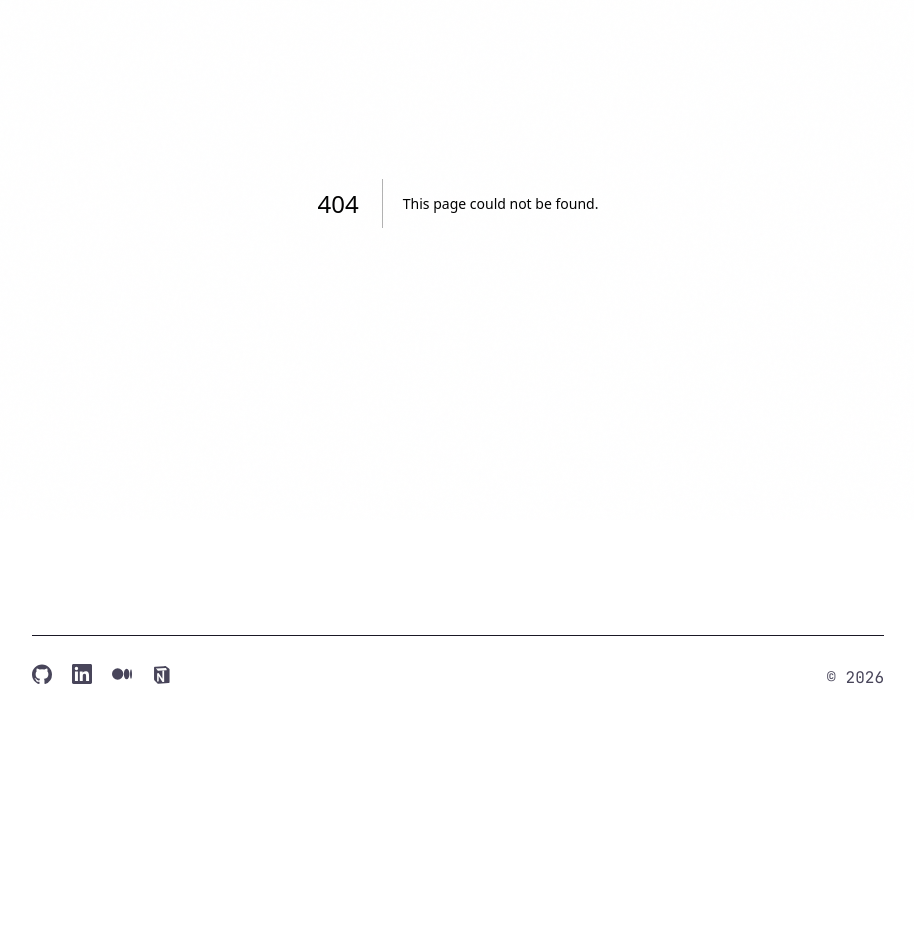
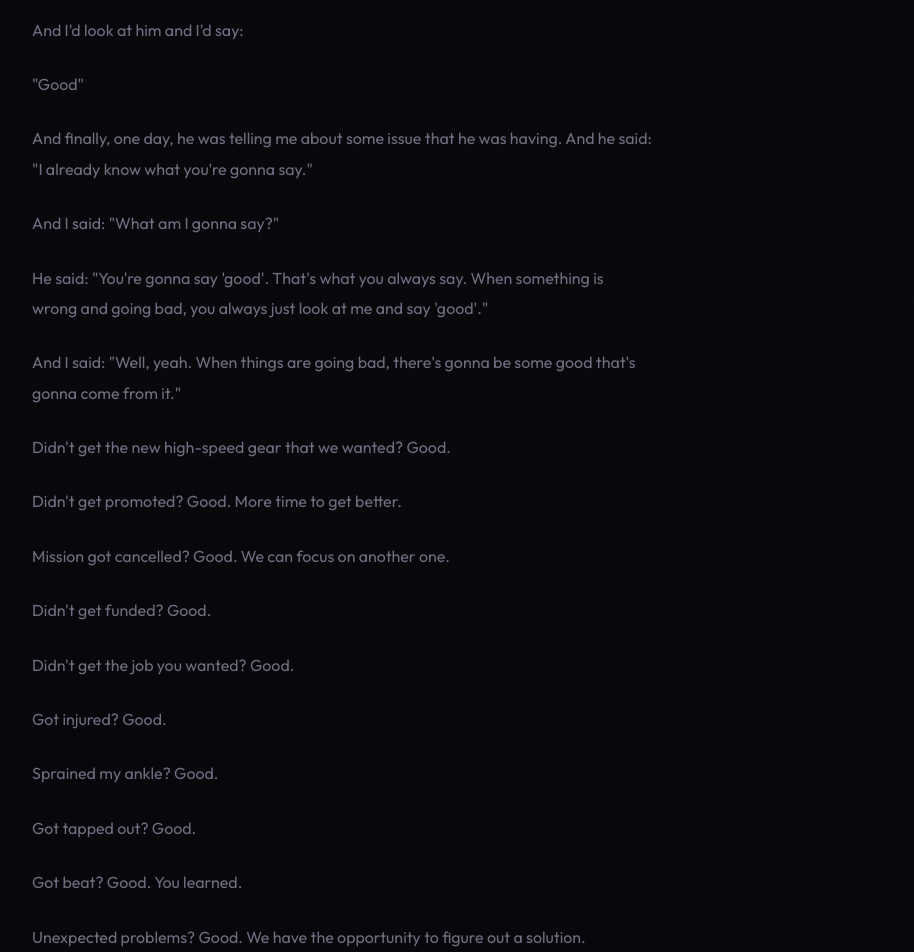
Before and after one commit to shiphrahx/cassia-almeida.com, a Next.js app: page /good in a window 1280 px wide. Before the commit this address had no page. Shown: the part 280-1232 px from the top of the page, without its empty margins (182-1096 px from the left). Before the commit the page ends 1000 px from the top, so only its background shows below. Built offline with nearby package versions, Linux system fonts and the light colour scheme.

Commit message:
feat: add Good page with Jocko Willink quote

```diff
--- a/app/globals.css
+++ b/app/globals.css
@@ -499,6 +499,24 @@ nav {
 .book-title { font-size: 1rem; color: var(--text); }
 .book-author { font-size: 1rem; color: var(--text-dim); margin-top: 1px; }
 
+/* â”€â”€ Good â”€â”€ */
+.good {
+  max-width: 620px;
+  padding: 96px 0 96px;
+}
+
+.good p {
+  font-size: 1rem;
+  line-height: 1.9;
+  color: var(--text-secondary);
+  margin-bottom: 1.5em;
+}
+
+.good p:last-child {
+  color: var(--text-dim);
+  margin-top: 0.5em;
+}
+
 /* â”€â”€ Home constellation backdrop â”€â”€ */
 .parallax-backdrop {
   position: fixed;
--- /dev/null
+++ b/app/good/page.tsx
@@ -0,0 +1,35 @@
+const lines = [
+  `One of my direct subordinates — one of my guys that worked for me — he would call me up, or pull me aside, with some major problem. Some issue that was going on. And he'd say: "Boss, we got this and the other thing."`,
+  `And I'd look at him and I'd say:`,
+  `"Good"`,
+  `And finally, one day, he was telling me about some issue that he was having. And he said: "I already know what you're gonna say."`,
+  `And I said: "What am I gonna say?"`,
+  `He said: "You're gonna say 'good'. That's what you always say. When something is wrong and going bad, you always just look at me and say 'good'."`,
+  `And I said: "Well, yeah. When things are going bad, there's gonna be some good that's gonna come from it."`,
+  `Didn't get the new high-speed gear that we wanted? Good.`,
+  `Didn't get promoted? Good. More time to get better.`,
+  `Mission got cancelled? Good. We can focus on another one.`,
+  `Didn't get funded? Good.`,
+  `Didn't get the job you wanted? Good.`,
+  `Got injured? Good.`,
+  `Sprained my ankle? Good.`,
+  `Got tapped out? Good.`,
+  `Got beat? Good. You learned.`,
+  `Unexpected problems? Good. We have the opportunity to figure out a solution.`,
+  `That's it.`,
+  `When things are going bad, don't get all bummed out. Don't get startled. Don't get frustrated.`,
+  `If you can say the word "good", guess what? It means you're still alive. It means you're still breathing. And if you're still breathing, well hell, you still have some fight left in you.`,
+  `So get up. Dust off. Reload. Recalibrate. Re-engage.`,
+  `Go out on the attack.`,
+  `— Jocko Willink`,
+];
+
+export default function Good() {
+  return (
+    <div className="good">
+      {lines.map((line, i) => (
+        <p key={i}>{line}</p>
+      ))}
+    </div>
+  );
+}
```
